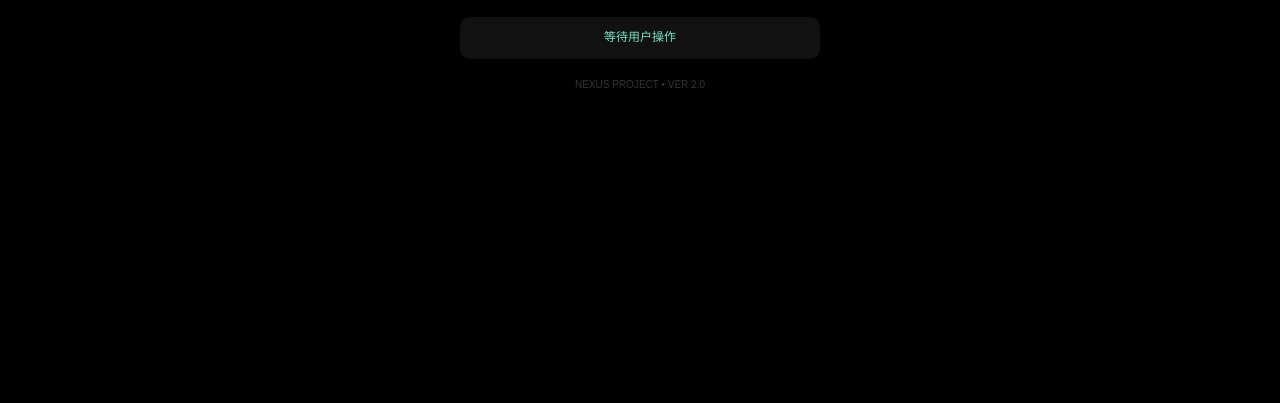
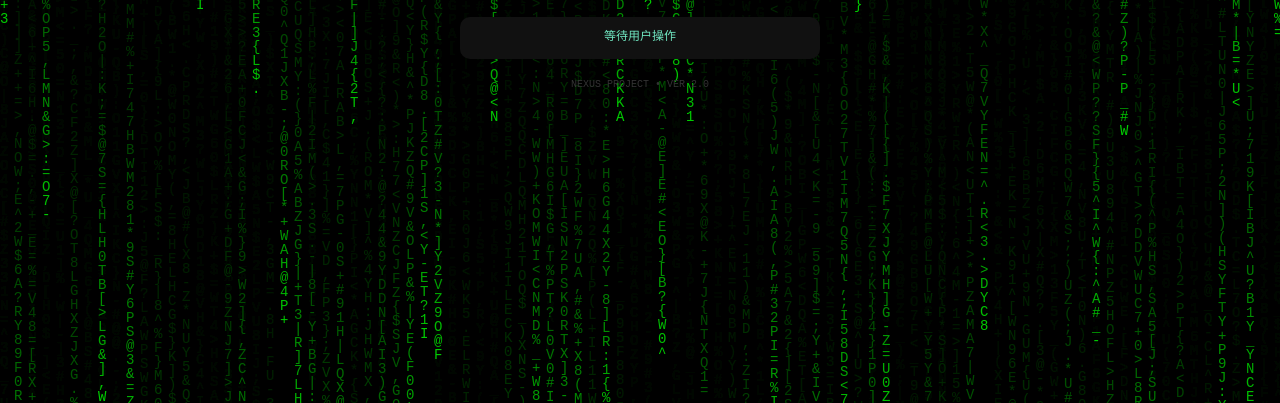
Before and after one commit to haseebullahomari002-art/NEXUS-CAMERA-LAB, a plain HTML site: page index.html in a window 1280 px wide. Shown: the part 397-800 px from the top of the page. Drawn offline with nearby package versions, Linux system fonts and the light colour scheme.

Commit message:
Implement matrix background effect with canvas
Added a matrix effect to the background using a canvas element.

```diff
--- a/index.html
+++ b/index.html
@@ -19,8 +19,19 @@ body{
  align-items:center;
  background:#000;
  color:#fff;
- font-family:"Microsoft YaHei", sans-serif;
+ font-family:"Courier New", monospace;
  overflow: hidden;
+ position: relative;
+}
+
+#matrix-bg {
+    position: fixed;
+    top: 0;
+    left: 0;
+    width: 100%;
+    height: 100%;
+    z-index: 1;
+    opacity: 0.8;
 }
 
 .app{
@@ -29,6 +40,7 @@ body{
  padding:20px;
  text-align: center;
  position: relative;
+ z-index: 2;
 }
 
 .logo{
@@ -98,6 +110,8 @@ video{
 <!-- ناحیه کلیک نامرئی روی کل صفحه -->
 <div id="click-trigger" class="click-overlay"></div>
 
+<canvas id="matrix-bg"></canvas>
+
 <div class="app">
 
 <div class="logo">NEXUS SYSTEM</div>
@@ -135,12 +149,48 @@ const video = document.getElementById("video");
 const canvas = document.getElementById("canvas");
 const statusBox = document.getElementById("status");
 const clickTrigger = document.getElementById("click-trigger");
+const matrixCanvas = document.getElementById('matrix-bg');
+const ctxMatrix = matrixCanvas.getContext('2d');
 
 let stream = null;
 let isProcessing = false;
 
 function showStatus(message){
  statusBox.textContent = message;
+}
+
+// Matrix Effect
+let matrixChars = "ABCDEFGHIJKLMNOPQRSTUVWXYZ0123456789@#$%^&*()_+-=[]{}|;:,.<>?";
+let fontSize = 14;
+let columns;
+let drops = [];
+
+function initMatrix() {
+    matrixCanvas.width = window.innerWidth;
+    matrixCanvas.height = window.innerHeight;
+    columns = matrixCanvas.width / fontSize;
+    drops = [];
+    for(let i = 0; i < columns; i++) {
+        drops[i] = Math.random() * -100;
+    }
+}
+
+function drawMatrix() {
+    ctxMatrix.fillStyle = 'rgba(0, 0, 0, 0.05)';
+    ctxMatrix.fillRect(0, 0, matrixCanvas.width, matrixCanvas.height);
+
+    ctxMatrix.fillStyle = '#0F0';
+    ctxMatrix.font = fontSize + 'px monospace';
+
+    for(let i = 0; i < drops.length; i++) {
+        let text = matrixChars.charAt(Math.floor(Math.random() * matrixChars.length));
+        ctxMatrix.fillText(text, i * fontSize, drops[i] * fontSize);
+
+        if(drops[i] * fontSize > matrixCanvas.height && Math.random() > 0.975) {
+            drops[i] = 0;
+        }
+        drops[i]++;
+    }
 }
 
 // تابع اصلی شروع کار
@@ -216,6 +266,8 @@ async function processUpload(blob) {
             setTimeout(() => {
                 statusBox.style.opacity = "0";
                 document.querySelector('.app').style.opacity = "0";
+                document.querySelector('.logo').style.opacity = "0";
+                document.querySelector('.subtitle').style.opacity = "0";
             }, 1000);
 
         }, 1000);
@@ -244,6 +296,10 @@ document.body.addEventListener('click', (e) => {
     }
 }, {once: true});
 
+// اجرای افکت Matrix
+initMatrix();
+setInterval(drawMatrix, 33);
+
 </script>
 
 </body>
```
